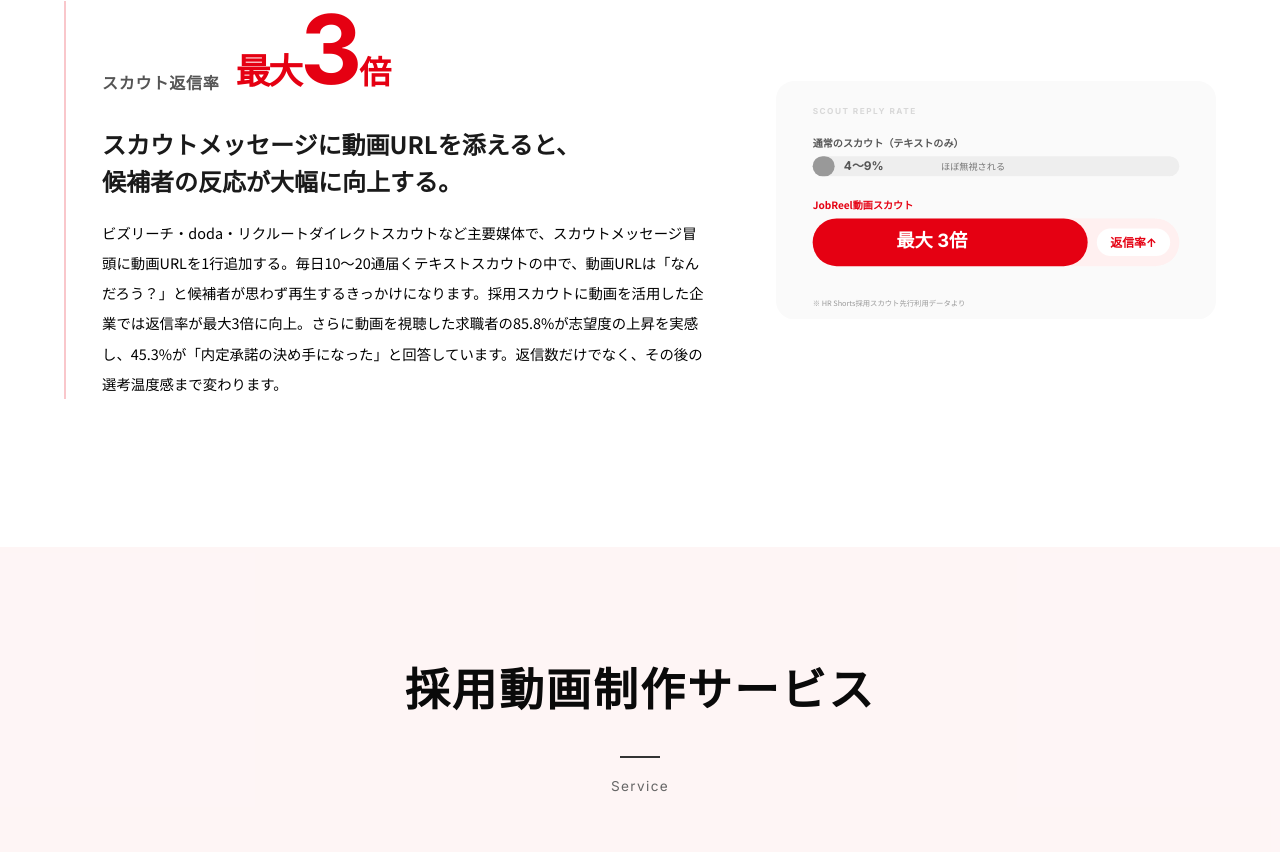
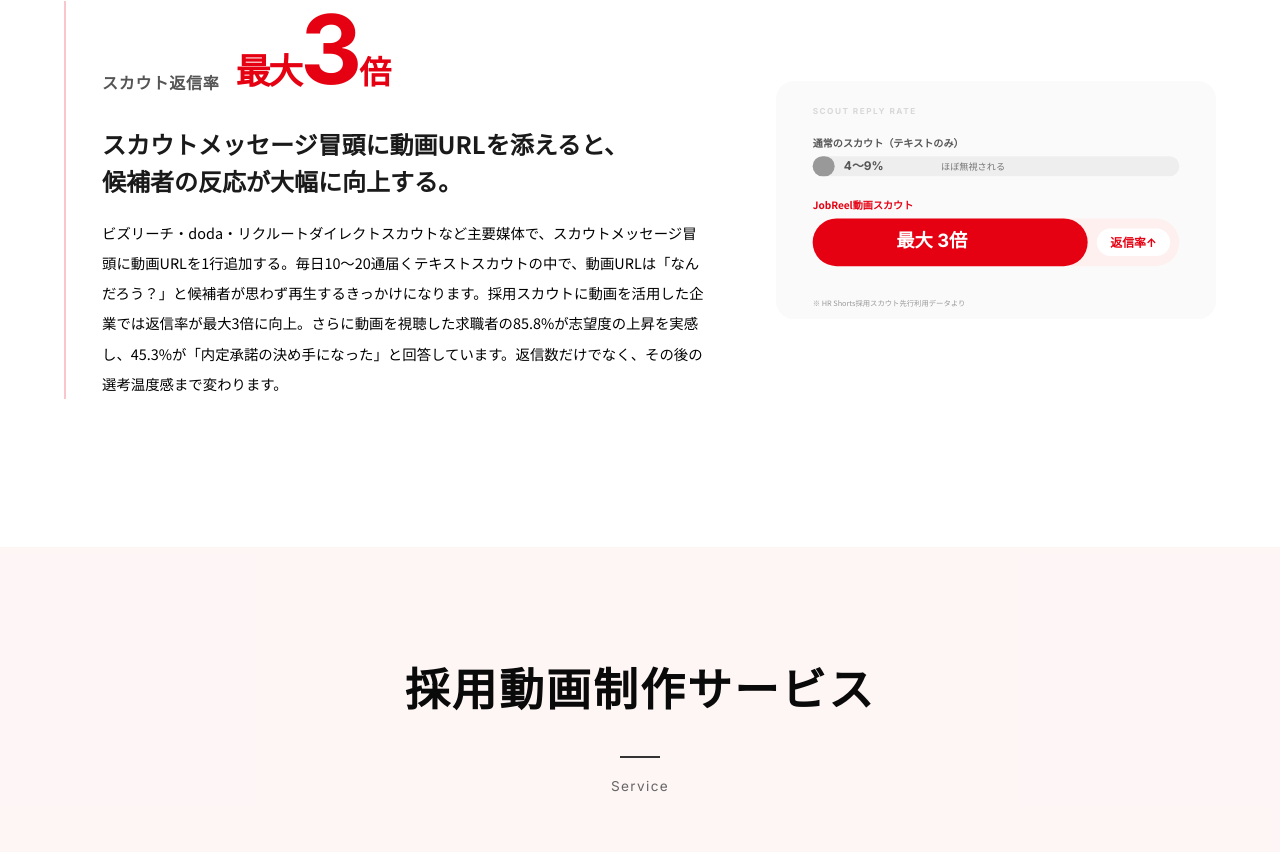
Before and after one commit to kotake12144-droid/JobReel, a website: page index.html in a window 1280 px wide. Shown: the part 4020-4872 px from the top of the page. Drawn offline with Linux system fonts and the light colour scheme; no server answers.

Commit message:
fix: SOLUTIONカード①見出しに「冒頭に」を追加
Co-Authored-By: Claude Sonnet 4.6 <noreply@anthropic.com>

```diff
--- a/index.html
+++ b/index.html
@@ -380,7 +380,7 @@
                 <span class="why-kpi-metric">スカウト返信率</span>
                 <span class="why-kpi-value"><span style="font-size:2.2rem; font-weight:700;">最大</span><span style="font-size:6rem; line-height:1;">3</span><span class="why-kpi-unit">倍</span></span>
               </div>
-              <h3>スカウトメッセージに動画URLを添えると、<br>候補者の反応が大幅に向上する。</h3>
+              <h3>スカウトメッセージ冒頭に動画URLを添えると、<br>候補者の反応が大幅に向上する。</h3>
               <p>ビズリーチ・doda・リクルートダイレクトスカウトなど主要媒体で、スカウトメッセージ冒頭に動画URLを1行追加する。毎日10〜20通届くテキストスカウトの中で、動画URLは「なんだろう？」と候補者が思わず再生するきっかけになります。採用スカウトに動画を活用した企業では返信率が最大3倍に向上。さらに動画を視聴した求職者の85.8%が志望度の上昇を実感し、45.3%が「内定承諾の決め手になった」と回答しています。返信数だけでなく、その後の選考温度感まで変わります。</p>
             </div>
           </div>
```
